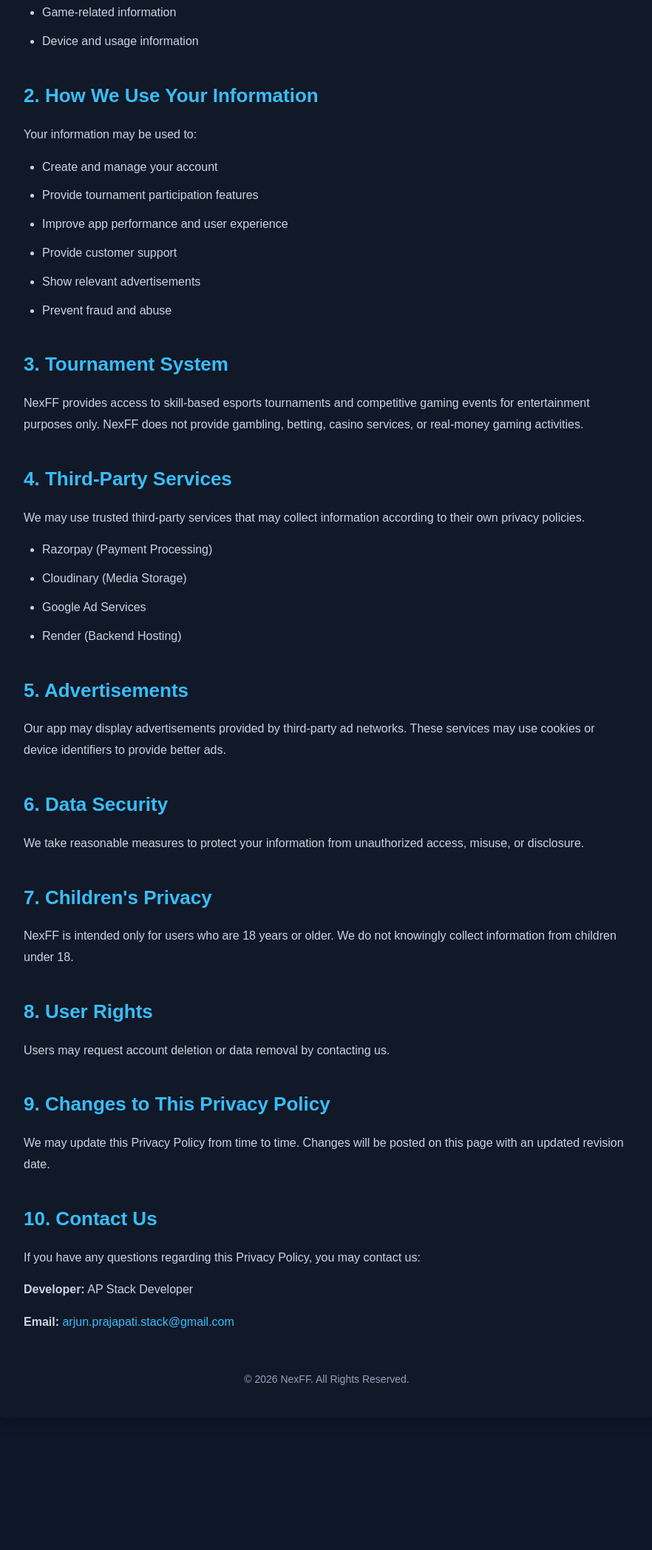
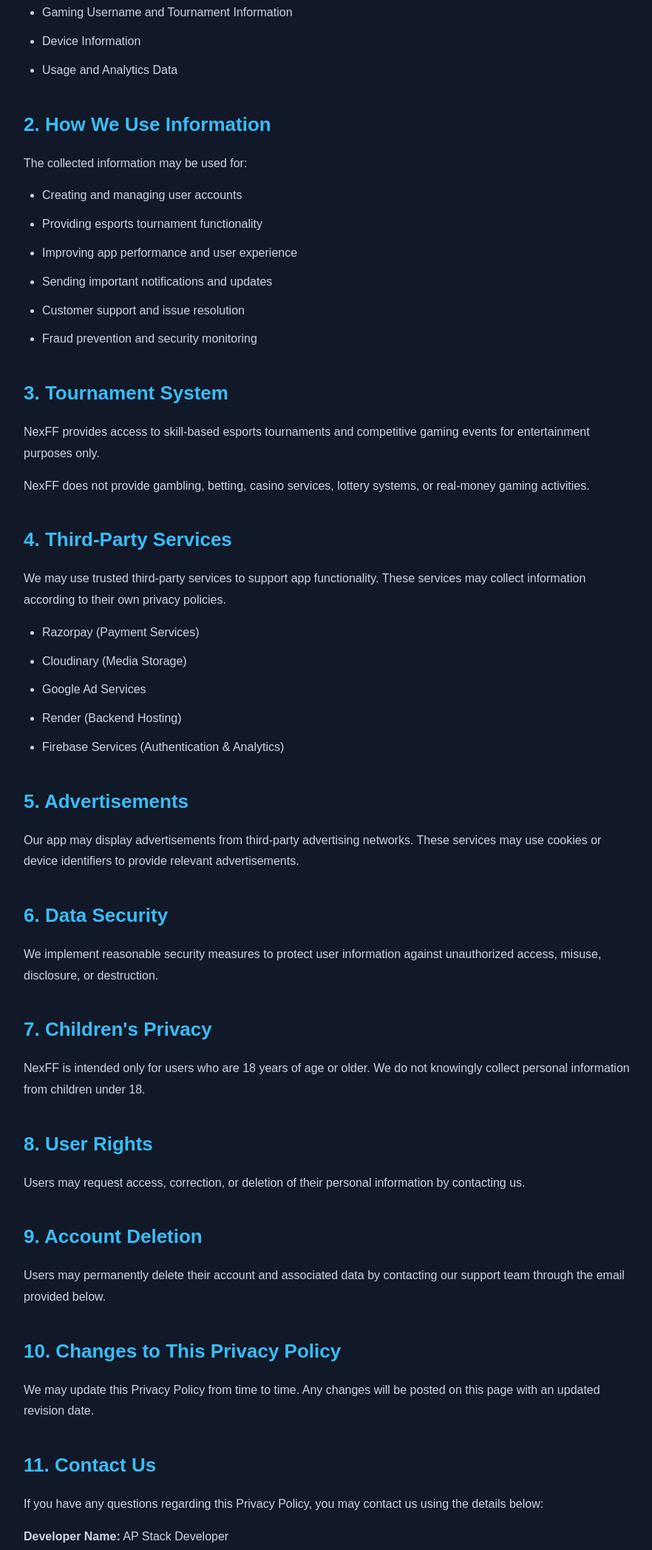
Before and after one commit to Arjun490209/NexFF-Privacy-Policy, a plain HTML site: page index.html in a window 1280 px wide. Shown: the part 542-2637 px from the top of the page at 74% size, without its empty margins (198-1080 px from the left). Before the commit the page ends 2499 px from the top, so only its background shows below. Drawn offline with Linux system fonts and the light colour scheme.

Commit message:
Revise privacy policy content and structure
Updated privacy policy details including last updated date, types of information collected, usage of information, and user rights.

```diff
--- a/index.html
+++ b/index.html
@@ -1,9 +1,9 @@
-
 <!DOCTYPE html>
 <html lang="en">
 <head>
   <meta charset="UTF-8" />
   <meta name="viewport" content="width=device-width, initial-scale=1.0" />
+
   <title>NexFF Privacy Policy</title>
 
   <style>
@@ -78,6 +78,7 @@
     }
 
     @media(max-width:768px){
+
       .container{
         padding:25px;
       }
@@ -89,6 +90,7 @@
       h2{
         font-size:22px;
       }
+
     }
   </style>
 </head>
@@ -100,37 +102,42 @@
     <h1>NexFF Privacy Policy</h1>
 
     <p class="updated">
-      Last Updated: May 19, 2026
+      Last Updated: May 20, 2026
     </p>
 
     <p>
       This Privacy Policy explains how NexFF ("we", "our", or "us")
-      collects, uses, and protects your information when you use our mobile application.
+      collects, uses, stores, and protects user information when using our mobile application and services.
     </p>
 
     <h2>1. Information We Collect</h2>
 
-    <p>We may collect the following user information:</p>
+    <p>
+      We may collect the following types of information:
+    </p>
 
     <ul>
-      <li>Name</li>
+      <li>Full Name</li>
       <li>Email Address</li>
       <li>Phone Number</li>
-      <li>Game-related information</li>
-      <li>Device and usage information</li>
+      <li>Gaming Username and Tournament Information</li>
+      <li>Device Information</li>
+      <li>Usage and Analytics Data</li>
     </ul>
 
-    <h2>2. How We Use Your Information</h2>
+    <h2>2. How We Use Information</h2>
 
-    <p>Your information may be used to:</p>
+    <p>
+      The collected information may be used for:
+    </p>
 
     <ul>
-      <li>Create and manage your account</li>
-      <li>Provide tournament participation features</li>
-      <li>Improve app performance and user experience</li>
-      <li>Provide customer support</li>
-      <li>Show relevant advertisements</li>
-      <li>Prevent fraud and abuse</li>
+      <li>Creating and managing user accounts</li>
+      <li>Providing esports tournament functionality</li>
+      <li>Improving app performance and user experience</li>
+      <li>Sending important notifications and updates</li>
+      <li>Customer support and issue resolution</li>
+      <li>Fraud prevention and security monitoring</li>
     </ul>
 
     <h2>3. Tournament System</h2>
@@ -138,68 +145,81 @@
     <p>
       NexFF provides access to skill-based esports tournaments
       and competitive gaming events for entertainment purposes only.
+    </p>
 
+    <p>
       NexFF does not provide gambling, betting,
-  casino services, or real-money gaming activities.
+      casino services, lottery systems,
+      or real-money gaming activities.
     </p>
 
     <h2>4. Third-Party Services</h2>
 
     <p>
-      We may use trusted third-party services that may collect information
-      according to their own privacy policies.
+      We may use trusted third-party services to support app functionality.
+      These services may collect information according to their own privacy policies.
     </p>
 
     <ul>
-      <li>Razorpay (Payment Processing)</li>
+      <li>Razorpay (Payment Services)</li>
       <li>Cloudinary (Media Storage)</li>
       <li>Google Ad Services</li>
       <li>Render (Backend Hosting)</li>
+      <li>Firebase Services (Authentication & Analytics)</li>
     </ul>
 
     <h2>5. Advertisements</h2>
 
     <p>
-      Our app may display advertisements provided by third-party ad networks.
-      These services may use cookies or device identifiers to provide better ads.
+      Our app may display advertisements from third-party advertising networks.
+      These services may use cookies or device identifiers to provide relevant advertisements.
     </p>
 
     <h2>6. Data Security</h2>
 
     <p>
-      We take reasonable measures to protect your information from unauthorized access,
-      misuse, or disclosure.
+      We implement reasonable security measures to protect user information
+      against unauthorized access, misuse, disclosure, or destruction.
     </p>
 
     <h2>7. Children's Privacy</h2>
 
     <p>
-      NexFF is intended only for users who are 18 years or older.
-      We do not knowingly collect information from children under 18.
+      NexFF is intended only for users who are 18 years of age or older.
+      We do not knowingly collect personal information from children under 18.
     </p>
 
     <h2>8. User Rights</h2>
 
     <p>
-      Users may request account deletion or data removal by contacting us.
+      Users may request access, correction,
+      or deletion of their personal information by contacting us.
     </p>
 
-    <h2>9. Changes to This Privacy Policy</h2>
+    <h2>9. Account Deletion</h2>
+
+    <p>
+      Users may permanently delete their account and associated data
+      by contacting our support team through the email provided below.
+    </p>
+
+    <h2>10. Changes to This Privacy Policy</h2>
 
     <p>
       We may update this Privacy Policy from time to time.
-      Changes will be posted on this page with an updated revision date.
+      Any changes will be posted on this page with an updated revision date.
     </p>
 
-    <h2>10. Contact Us</h2>
+    <h2>11. Contact Us</h2>
 
     <p>
       If you have any questions regarding this Privacy Policy,
-      you may contact us:
+      you may contact us using the details below:
     </p>
 
     <p>
-      <strong>Developer:</strong> AP Stack Developer
+      <strong>Developer Name:</strong>
+      AP Stack Developer
     </p>
 
     <p>
```
Lines whose indentation alone changed are shown as unchanged.
